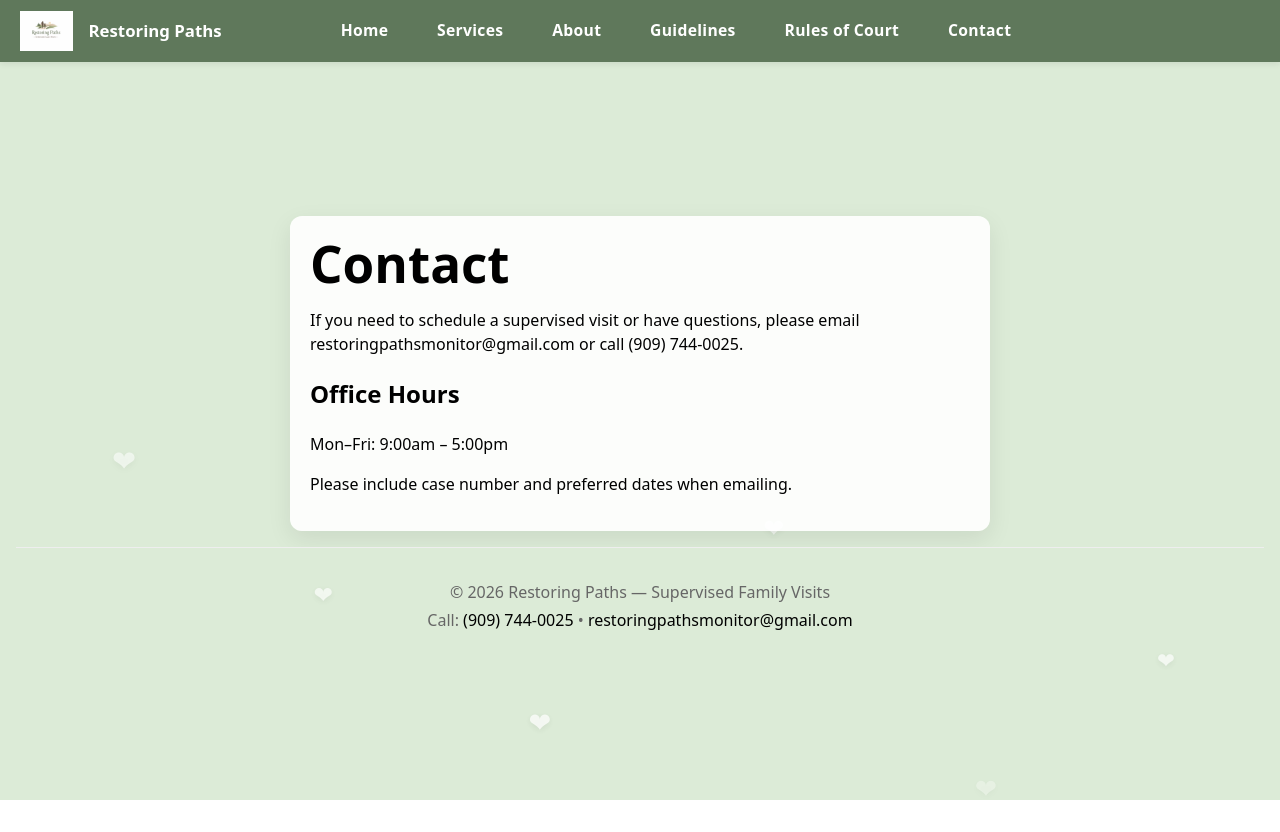
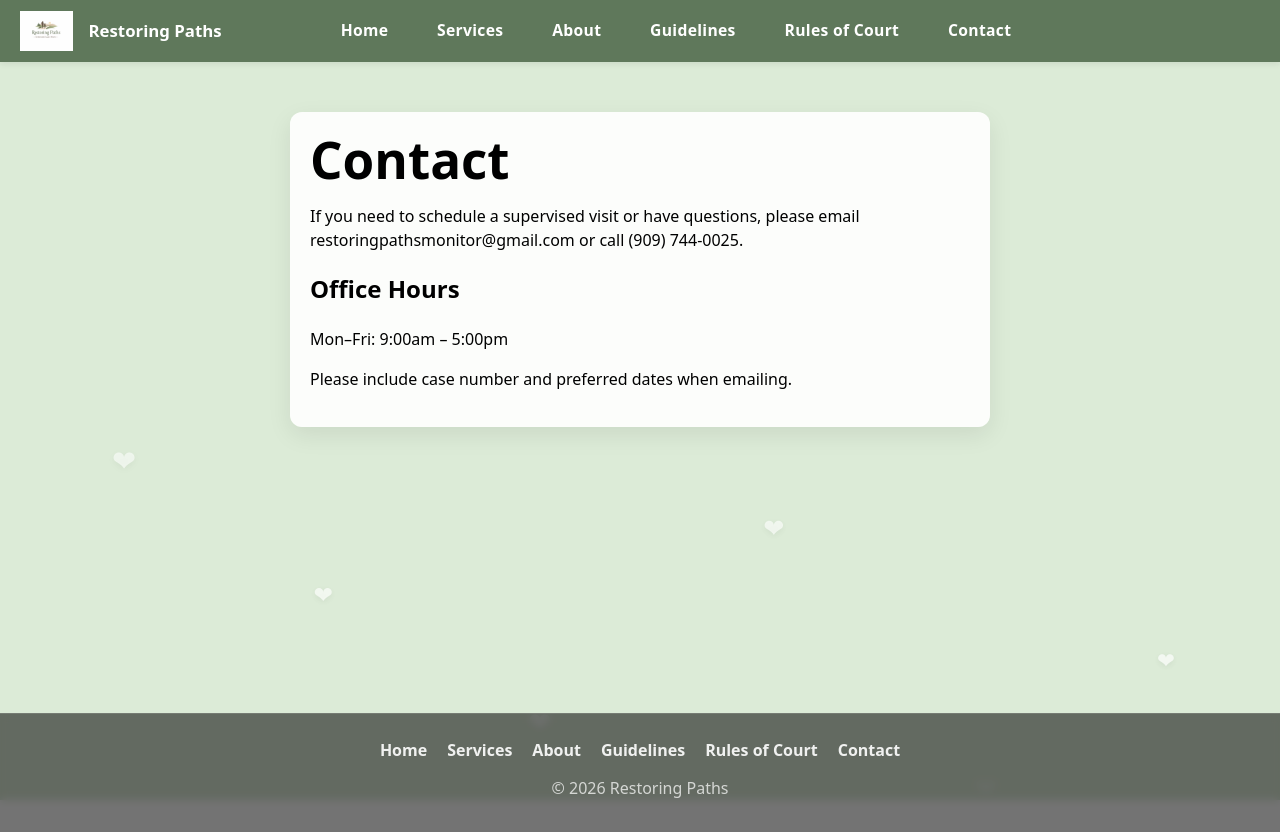
Before and after one commit to AnthonyC4848/Restoring-Paths, a React (Vite) app in the folder Restored_paths/: page /contact in a window 1280 px wide. Before the commit the page ends 800 px from the top, so only its background shows below. Built offline with nearby package versions, Linux system fonts and the light colour scheme.

Commit message:
Update footer navigation and layout behavior

```diff
--- a/Restored_paths/src/App.css
+++ b/Restored_paths/src/App.css
@@ -1,28 +1,34 @@
 #root {
   max-width: 1280px;
   margin: 0 auto;
-  padding: 2rem 1rem;
+  padding: 2rem 1rem 0;
   text-align: center;
   width: 100%;
+  min-height: 100vh;
+  display: flex;
+  flex-direction: column;
   box-sizing: border-box;
-  overflow-x: hidden;
+  overflow-x: visible;
 }
 
 @media (max-width: 768px) {
   #root {
-    padding: 2rem 0.75rem;
+    padding: 2rem 0.75rem 0;
   }
 }
 
 @media (max-width: 480px) {
   #root {
-    padding: 2rem 0.5rem;
+    padding: 2rem 0.5rem 0;
   }
 }
 
 .app {
   width: 100%;
-  overflow-x: hidden;
+  min-height: 100vh;
+  display: flex;
+  flex-direction: column;
+  overflow-x: visible;
   box-sizing: border-box;
 }
 
@@ -258,6 +264,7 @@
 }
 
 main {
+  flex: 1 0 auto;
   padding: 5rem 2rem 1rem;
   text-align: left;
   width: 100%;
@@ -425,3 +432,64 @@ section > div{
   padding: 1.2rem 1.25rem;
   box-shadow: 0 8px 24px rgba(0,0,0,0.08);
 }
+
+.site-footer {
+  flex-shrink: 0;
+  width: 100vw;
+  position: relative;
+  left: 50%;
+  right: 50%;
+  margin-left: -50vw;
+  margin-right: -50vw;
+  margin-top: 2.5rem;
+  background: rgba(0, 0, 0, 0.55);
+  border-top: 1px solid rgba(255, 255, 255, 0.12);
+  backdrop-filter: blur(4px);
+}
+
+.site-footer__inner {
+  max-width: 1280px;
+  margin: 0 auto;
+  padding: 1.5rem 2rem 2rem;
+  display: flex;
+  flex-direction: column;
+  align-items: center;
+  gap: 0.85rem;
+  box-sizing: border-box;
+}
+
+.site-footer__nav {
+  display: flex;
+  flex-wrap: wrap;
+  justify-content: center;
+  gap: 0.75rem 1.25rem;
+}
+
+.site-footer__link {
+  color: rgba(255, 255, 255, 0.9);
+  text-decoration: none;
+  font-weight: 600;
+}
+
+.site-footer__link:hover {
+  color: #ffffff;
+  text-decoration: underline;
+}
+
+.site-footer__text {
+  margin: 0;
+  color: rgba(255, 255, 255, 0.72);
+  text-align: center;
+}
+
+@media (max-width: 768px) {
+  .site-footer__inner {
+    padding: 1.25rem 1rem 1.5rem;
+  }
+}
+
+@media (max-width: 480px) {
+  .site-footer__nav {
+    gap: 0.65rem 1rem;
+  }
+}
--- a/Restored_paths/src/App.jsx
+++ b/Restored_paths/src/App.jsx
@@ -2,6 +2,7 @@ import './App.css'
 import { Link, Routes, Route } from 'react-router-dom'
 import { useState, useEffect } from 'react'
 import logo from './assets/restored_paths.png'
+import Footer from './components/Footer'
 import Home from './pages/Home'
 import Services from './pages/Services'
 import Contact from './pages/Contact'
@@ -63,6 +64,7 @@ function App() {
           <Route path="/contact" element={<Contact />} />
         </Routes>
       </main>
+      <Footer />
     </div>
   )
 }
--- a/Restored_paths/src/components/Footer.jsx
+++ b/Restored_paths/src/components/Footer.jsx
@@ -1,11 +1,26 @@
-import React from 'react'
+import { Link } from 'react-router-dom'
 
-export default function Footer(){
+const pageLinks = [
+  { to: '/', label: 'Home' },
+  { to: '/services', label: 'Services' },
+  { to: '/about', label: 'About' },
+  { to: '/guidelines', label: 'Guidelines' },
+  { to: '/rules-of-court', label: 'Rules of Court' },
+  { to: '/contact', label: 'Contact' },
+]
+
+export default function Footer() {
   return (
-    <footer style={{borderTop:'1px solid #eee',padding:'2rem 1rem',textAlign:'center',color:'#666'}}>
-      <div style={{maxWidth:980,margin:'0 auto'}}>
-        <p style={{margin:0}}>© {new Date().getFullYear()} Restoring Paths — Supervised Family Visits</p>
-        <p style={{margin:'0.25rem 0 0'}}>Call: <a href="tel:19097440025">(909) 744-0025</a> • <a href="mailto:restoringpathsmonitor@gmail.com">restoringpathsmonitor@gmail.com</a></p>
+    <footer className="site-footer">
+      <div className="site-footer__inner">
+        <nav className="site-footer__nav" aria-label="Footer navigation">
+          {pageLinks.map((link) => (
+            <Link key={link.to} to={link.to} className="site-footer__link">
+              {link.label}
+            </Link>
+          ))}
+        </nav>
+        <p className="site-footer__text">© {new Date().getFullYear()} Restoring Paths</p>
       </div>
     </footer>
   )
--- a/Restored_paths/src/index.css
+++ b/Restored_paths/src/index.css
@@ -22,6 +22,7 @@
 
 html {
   width: 100%;
+  min-height: 100%;
   overflow-x: hidden;
 }
 
@@ -36,8 +37,7 @@ a:hover {
 
 body {
   margin: 0;
-  display: flex;
-  place-items: center;
+  display: block;
   min-width: 320px;
   min-height: 100vh;
   width: 100%;
--- a/Restored_paths/src/main.jsx
+++ b/Restored_paths/src/main.jsx
@@ -3,13 +3,11 @@ import { createRoot } from 'react-dom/client'
 import { BrowserRouter } from 'react-router-dom'
 import './index.css'
 import App from './App.jsx'
-import Footer from './components/Footer'
 
 createRoot(document.getElementById('root')).render(
   <StrictMode>
     <BrowserRouter>
       <App />
     </BrowserRouter>
-    <Footer />
   </StrictMode>,
 )
```
Also changed, not shown: 1 other file (tests, documents, lock files or other folders).
